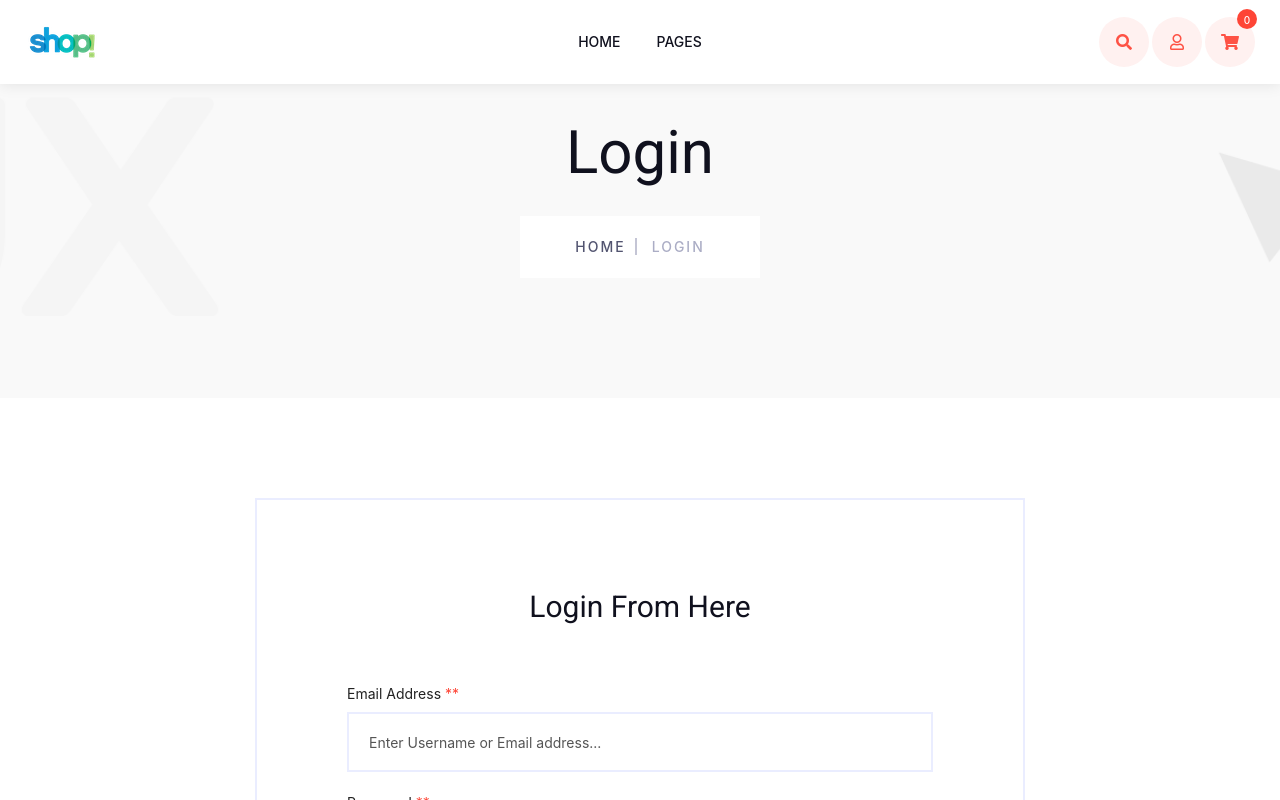
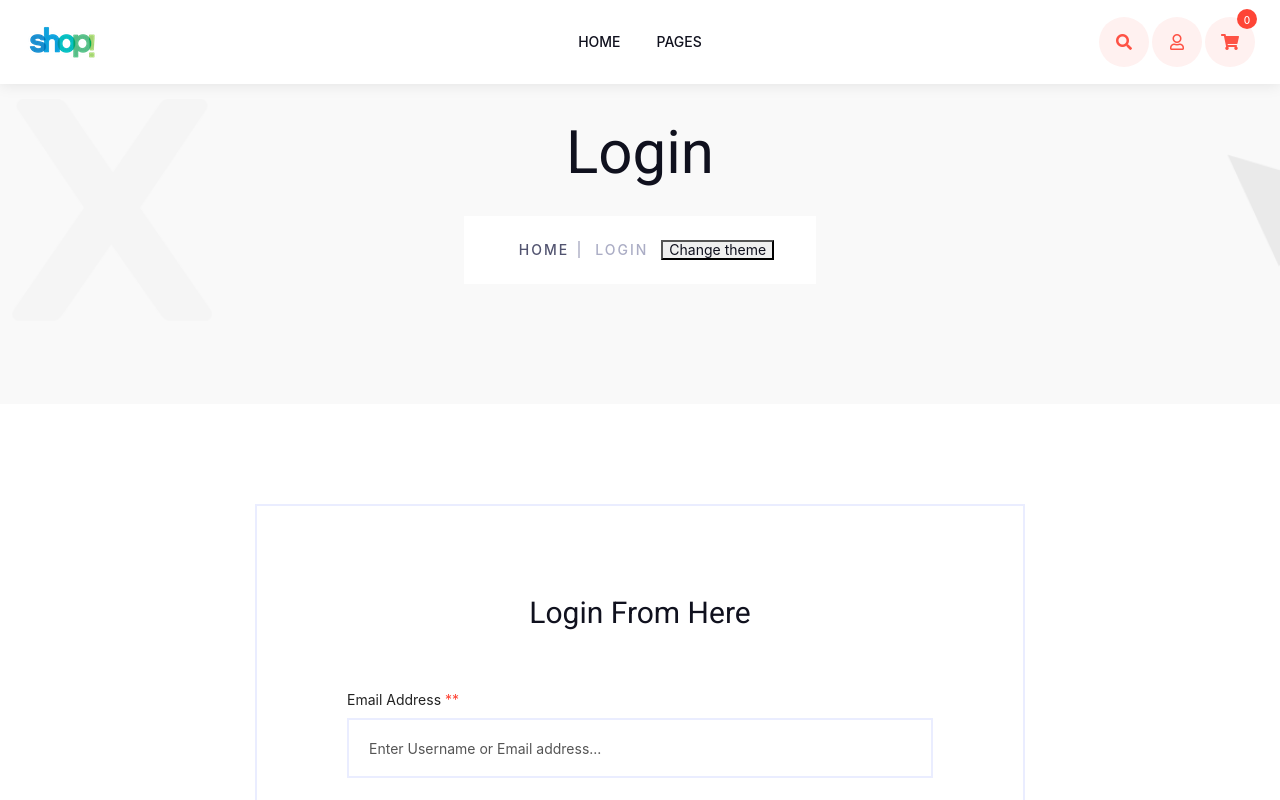
Before and after one commit to hitran/hi-reactjs, a React (Create React App) app: page / in a window 1280 px wide. Shown: the top 800 px of the page. Built offline with nearby package versions, Linux system fonts and the light colour scheme; no server answers.

Commit message:
add logout function, form validation, useContext to switch theme

```diff
--- a/src/Main.jsx
+++ b/src/Main.jsx
@@ -67,7 +67,6 @@ function Main() {
         console.log(searchQuery);
     }
 
-
     return (
         <>
             <Header totalItems={totalProducts}>
--- a/src/components/Header/Header.jsx
+++ b/src/components/Header/Header.jsx
@@ -1,6 +1,22 @@
-import React from 'react';
+import React, {useState} from 'react';
+import firebase from 'firebase'
 
 function Header(props) {
+    const [userInfo, setUserInfo] = useState({});
+
+    // listen to changes in authentication state
+    firebase.auth().onAuthStateChanged((user) => {
+        if (user) {
+          console.log(user);
+          setUserInfo(user);
+        }
+    });
+
+    // log out
+    const onLogOut = async () => {
+        await firebase.auth().signOut();
+        window.location.href = "/";
+    }
     return (
         <header>
             <div id="header-sticky" className="header-area box-90 sticky-header">
@@ -55,10 +71,15 @@ function Header(props) {
                         <div className="col-xl-2 col-lg-6 col-md-6 col-5 col-sm-7 pl-0">
                             <div className="header-right f-right">
                                 <ul>
+
                                     <li className="search-btn">
                                         <a className="search-btn nav-search search-trigger" href="#"><i className="fas fa-search"></i></a>
                                     </li>
-                                    <li className="login-btn"><a href="#"><i className="far fa-user"></i></a></li>
+                                    {
+                                        userInfo && userInfo.email
+                                        ? <li onClick={onLogOut} className="login-btn"><a href="#"><i className="fas fa-sign-out-alt"></i></a></li>
+                                        : <li className="login-btn"><a href="#"><i className="far fa-user"></i></a></li>
+                                    }
                                     <li className="d-shop-cart"><a href="#"><i className="fas fa-shopping-cart"></i>
                                         <span className="cart-count">
                                             {props.totalItems}
--- a/src/components/Login/Login.jsx
+++ b/src/components/Login/Login.jsx
@@ -1,10 +1,13 @@
-import React, { useState } from 'react';
+import React, { useState, useContext } from 'react';
+import {ThemeContext} from '../ThemeContext/ThemeContext';
 import firebase from 'firebase';
 
 
-export default function Login() {
+export default function Login({ loggedIn }) {
+  const context = useContext(ThemeContext);
   const [email, setEmail] = useState('');
   const [password, setPassword] = useState('');
+  const [errorMsg, setErrorMsg] = useState('');
 
   const onEmailChange = (e) => {
     setEmail(e.target.value);
@@ -16,19 +19,27 @@ export default function Login() {
 
   const onLogin = async (e) => {
     e.preventDefault();
-    console.log({ email: email, password: password });
     try {
-      const result = await firebase.auth().signInWithEmailAndPassword(email, password)
-      console.log(result);
+      await firebase.auth().signInWithEmailAndPassword(email, password);
+      window.location.href="/";
+      setErrorMsg('');
     } catch (error) {
-      console.log(error)
+      setErrorMsg(error.message)
     }
   }
+  console.log(context);
+
+  const switchTheme = () => {
+    console.log(context);
+    context.switchTheme();
+  }
+
+
 
   return (
-    <main>
+    <main style={{backgroundColor: `${context.theme}` }}>
       {/* breadcrumb-area-start */}
-      <section className="breadcrumb-area" style={{ backgroundImage: 'url("./assets/page-title.png")' }}>
+      <section className="breadcrumb-area" style={{ backgroundImage: 'url("./assets/page-title.png")'}}>
         <div className="container">
           <div className="row">
             <div className="col-xl-12">
@@ -37,6 +48,7 @@ export default function Login() {
                 <ul className="breadcrumb-menu">
                   <li><a href="index.html">home</a></li>
                   <li><span>Login</span></li>
+                  <button onClick={switchTheme}>Change theme</button>
                 </ul>
               </div>
             </div>
@@ -51,6 +63,7 @@ export default function Login() {
             <div className="col-lg-8 offset-lg-2">
               <div className="basic-login">
                 <h3 className="text-center mb-60">Login From Here</h3>
+                <p className="text-danger">{errorMsg}</p>
                 <form onSubmit={onLogin}>
                   <label htmlFor="name">Email Address <span>**</span></label>
                   <input onChange={onEmailChange} value={email} id="name" type="text" placeholder="Enter Username or Email address..." />
--- /dev/null
+++ b/src/components/ThemeContext/ThemeContext.jsx
@@ -0,0 +1,19 @@
+import React, {useState} from 'react';
+
+export const ThemeContext = React.createContext("");
+export default function Context({children}) {
+    const [themeValue, setThemeValue] = useState("white");
+
+    const switchTheme = () => {
+        if (themeValue === "white") {
+            setThemeValue("black");
+        } else {
+            setThemeValue("white");
+        }
+    }
+    return (
+        <ThemeContext.Provider value={{theme: themeValue, switchTheme}}>
+            {children}
+        </ThemeContext.Provider>
+    )
+}
--- a/src/index.js
+++ b/src/index.js
@@ -4,9 +4,14 @@ import './index.css';
 import Main from './Main';
 import * as serviceWorker from './serviceWorker';
 import firebaseInit from './firebase';
+import Context from './components/ThemeContext/ThemeContext';
 
 firebaseInit();
-ReactDOM.render(<Main />, document.getElementById('root'));
+ReactDOM.render(
+    <Context>
+        <Main/>
+    </Context>
+, document.getElementById('root'));
 
 // If you want your app to work offline and load faster, you can change
 // unregister() to register() below. Note this comes with some pitfalls.
```
